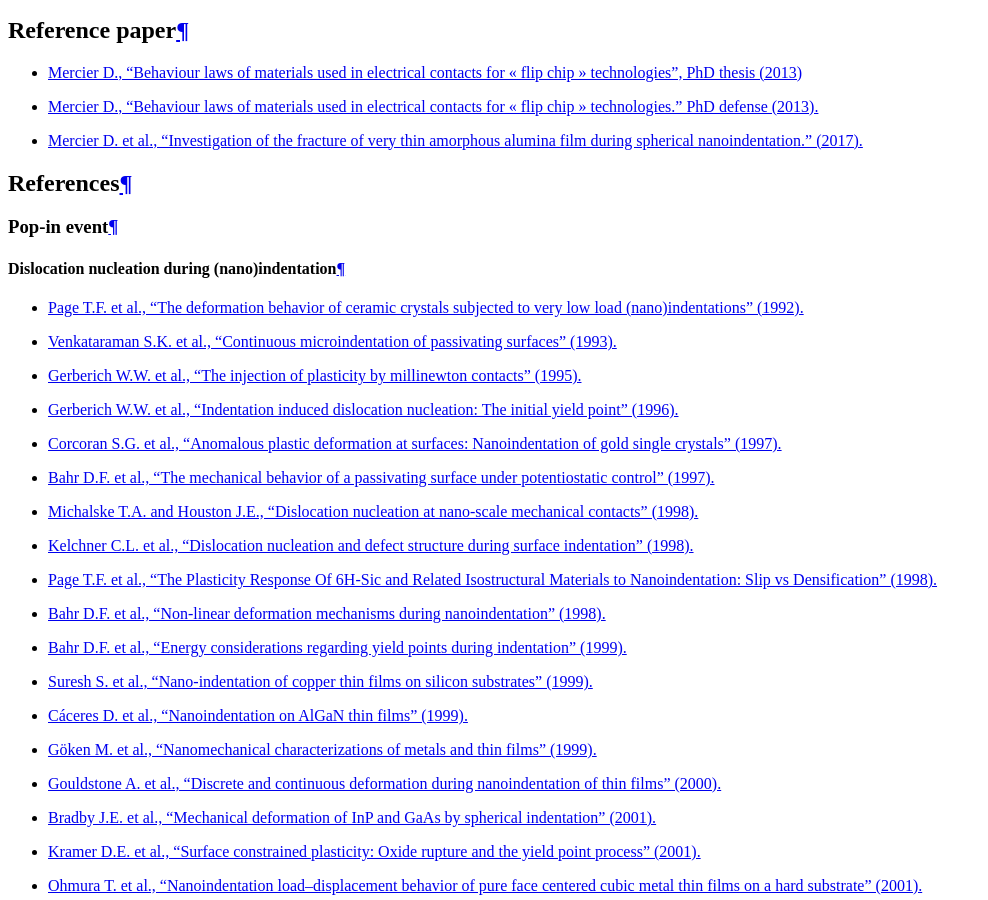
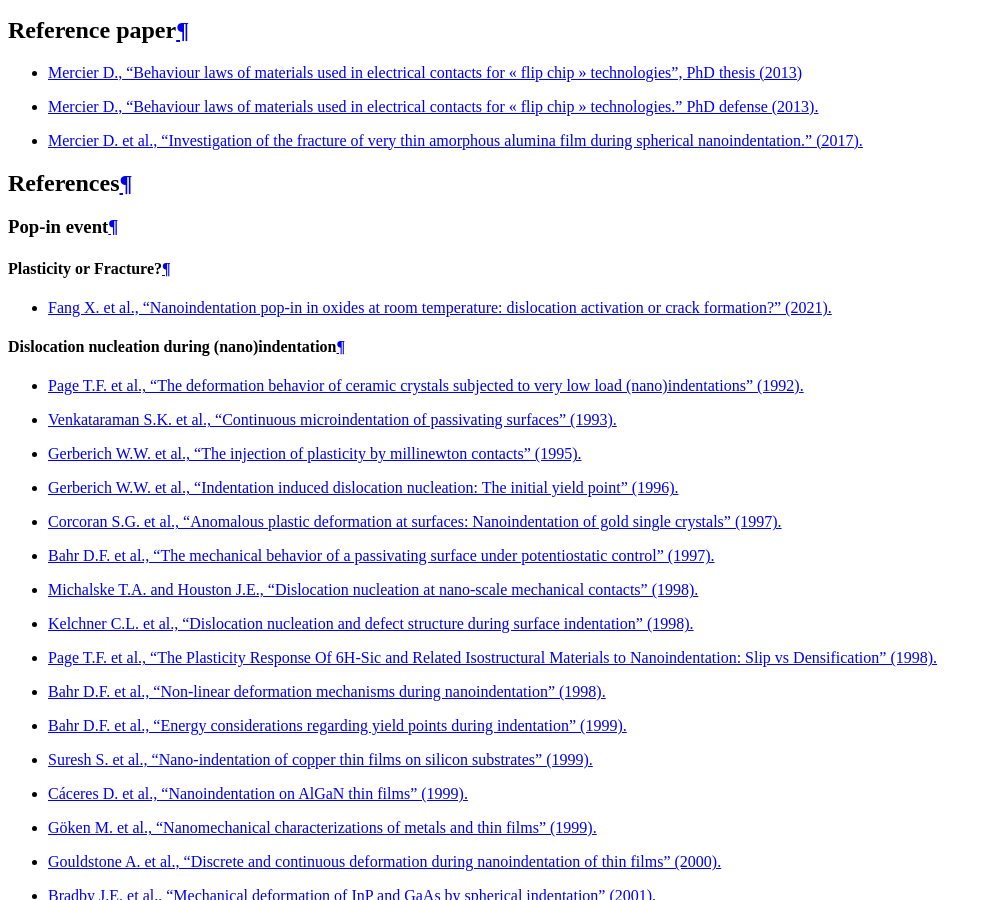
Before and after one commit to DavidMercier/PopIn, a Sphinx documentation site: the page built from doc/links_ref.rst, in a window 1280 px wide and 900 px high, scrolled down 776 px. Shown: the whole window, without its empty margins (0-988 px from the left). Built offline with Sphinx 7.4.7, drawn with Linux system fonts in a browser that asks for light colours; comment, search, counter and statistics services are not loaded; some of the changed text lies outside the part shown.

Commit message:
Update links_ref.rst

```diff
--- a/doc/links_ref.rst
+++ b/doc/links_ref.rst
@@ -39,6 +39,11 @@ References
 
 Pop-in event
 ++++++++++++++
+
+Plasticity or Fracture?
+-------------------------------------------------
+
+* `Fang X. et al., "Nanoindentation pop-in in oxides at room temperature: dislocation activation or crack formation?" (2021). <https://doi.org/10.1111/JACE.17806>`_
 
 Dislocation nucleation during (nano)indentation
 -------------------------------------------------
```
